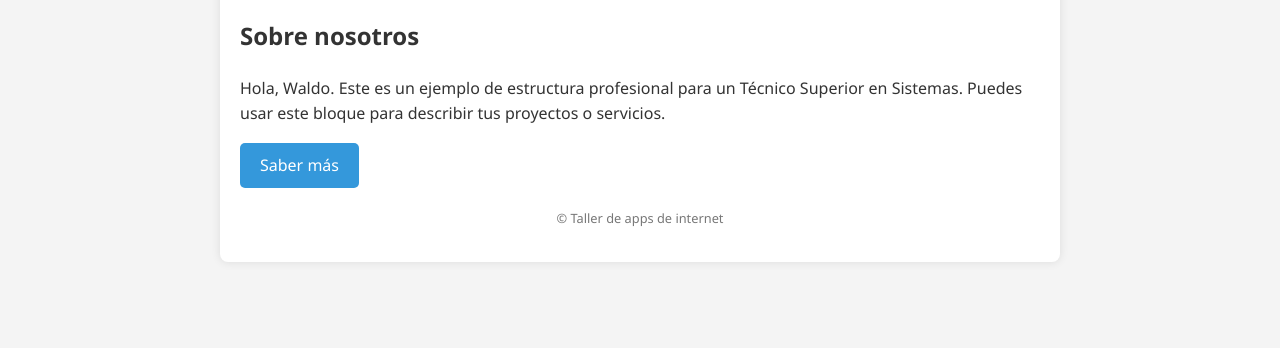
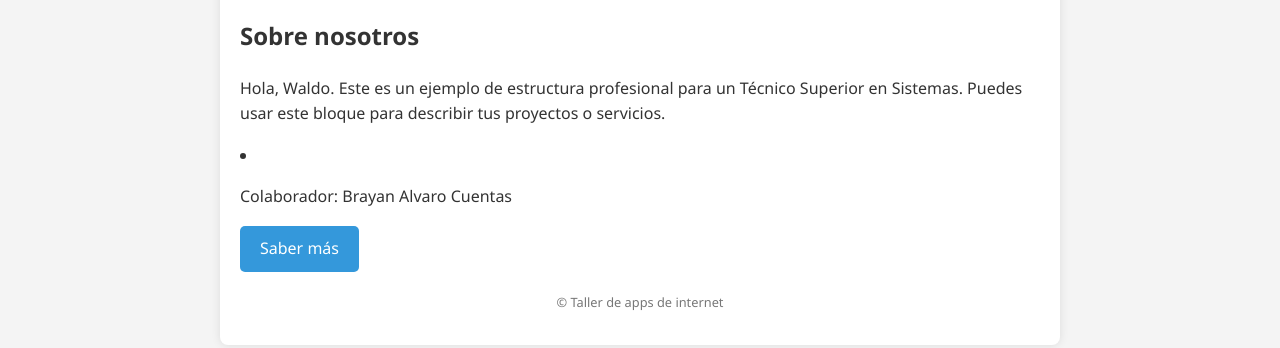
Before and after one commit to waldyounity/appLaboratorio1, a plain HTML site: page index.html in a window 1280 px wide. Shown: the part 238-586 px from the top of the page. Drawn offline with Linux system fonts and the light colour scheme.

Commit message:
Update index.html
se creo el colaborador brayan

```diff
--- a/index.html
+++ b/index.html
@@ -78,7 +78,7 @@
         <section>
             <h2>Sobre nosotros</h2>
             <p>Hola, Waldo. Este es un ejemplo de estructura profesional para un Técnico Superior en Sistemas. Puedes usar este bloque para describir tus proyectos o servicios.</p>
-
+             <li>  <p>Colaborador: Brayan Alvaro Cuentas</p></li>
             <a href="#" class="btn">Saber más</a>
         </section>
 
```
